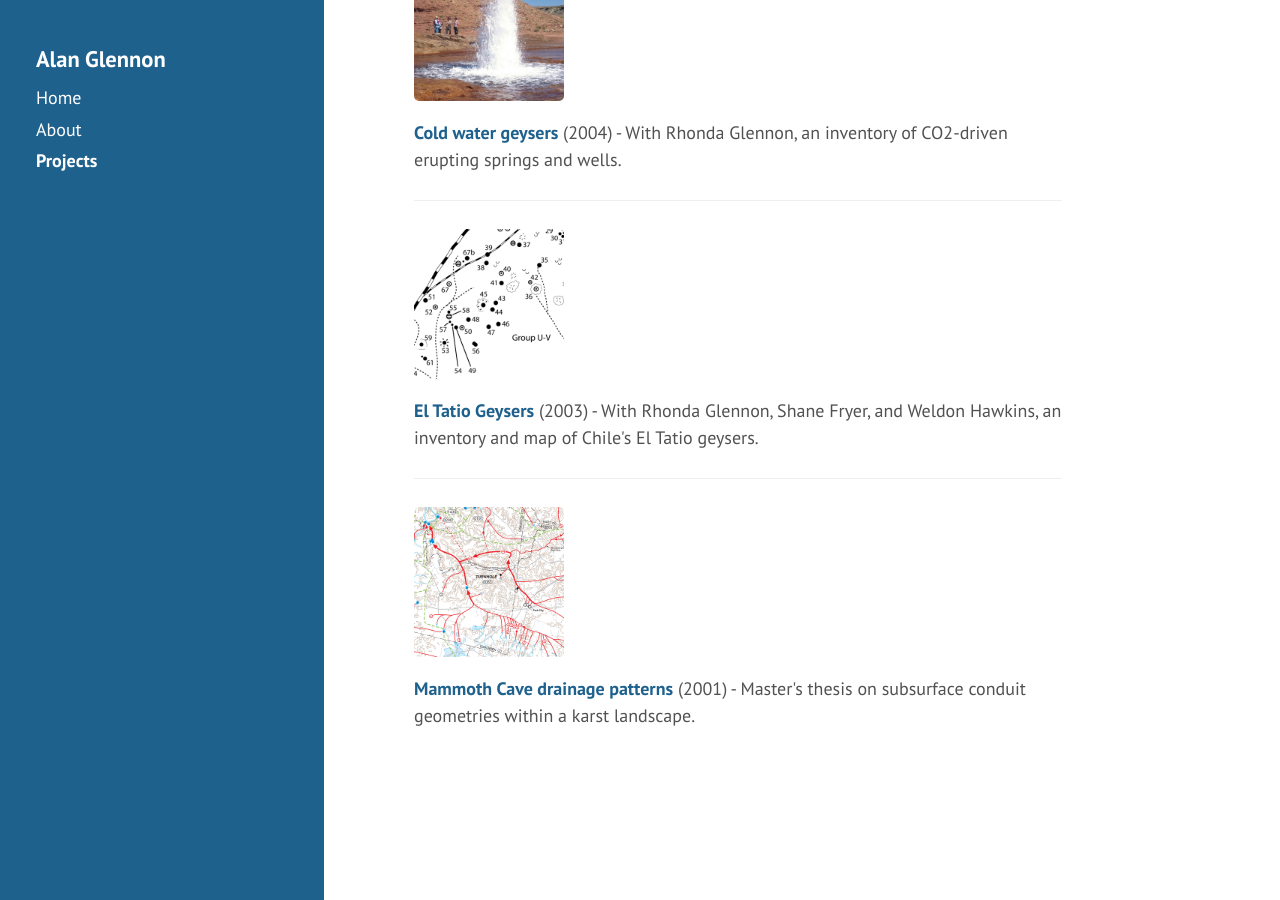
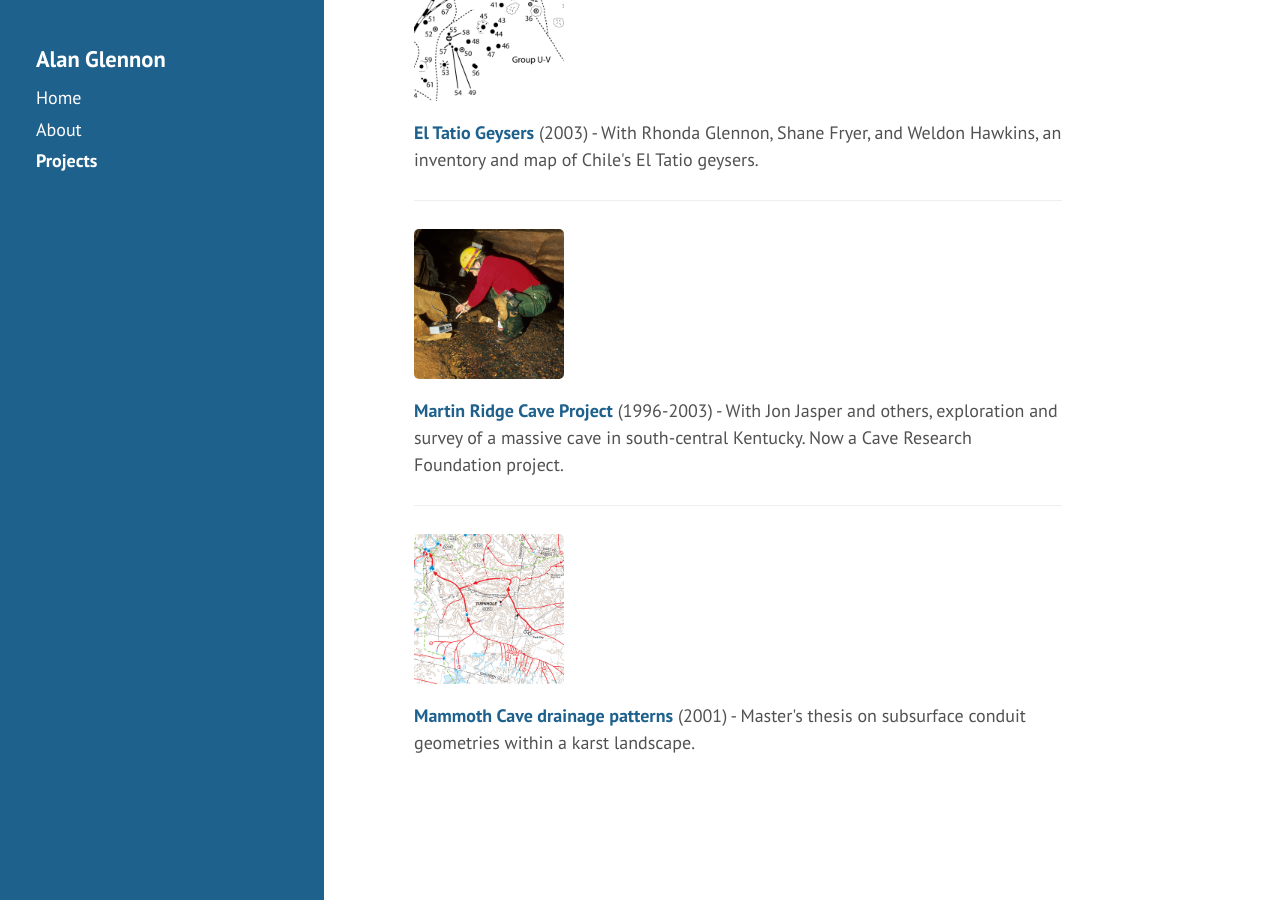
Before and after one commit to glennon/glennon.github.io, a Jekyll site: the page built from projects.md, in a window 1280 px wide and 900 px high, scrolled down 3448 px. Built offline with Jekyll 4.4.1, drawn with Linux system fonts in a browser that asks for light colours; some of the changed text lies outside the part shown.

Commit message:
Update projects.md
reordered martin ridge cave

```diff
--- a/projects.md
+++ b/projects.md
@@ -29,13 +29,6 @@ title: Projects
 <p>
   <img src="/public/projects-pix/geysertimes.jpg" width="150em" alt="GeyserTimes app in use" />
   <a href="https://geysertimes.org/"><b>GeyserTimes</b></a> (2010-present) - With Jake Young, Will Boekel, et al, a notetaking app and database of geyser observations.
-</p>
-
----
-
-<p>
-  <img src="/public/projects-pix/conductivitytest.jpg" width="150em" alt="In-cave science" />
-  <a href="https://alanglennon.com/martin-ridge-cave/"><b>Martin Ridge Cave Project</b></a> (1996-present) - With Jon Jasper and others, exploration and survey of a massive cave in south-central Kentucky.
 </p>
 
 ---
@@ -104,6 +97,13 @@ title: Projects
 ---
 
 <p>
+  <img src="/public/projects-pix/conductivitytest.jpg" width="150em" alt="In-cave science" />
+  <a href="https://alanglennon.com/martin-ridge-cave/"><b>Martin Ridge Cave Project</b></a> (1996-2003) - With Jon Jasper and others, exploration and survey of a massive cave in south-central Kentucky. Now a Cave Research Foundation project.
+</p>
+
+---
+
+<p>
     <img src="/public/projects-pix/mammothdrainage.jpg" width="150em" alt="Karst groundwater basin map" />
   <a href="https://www.researchgate.net/publication/216876725_Application_of_Morphometric_Relationships_to_Active_Flow_Networks_within_the_Mammoth_Cave_Watershed"><b>Mammoth Cave drainage patterns</b></a> (2001) - Master's thesis on subsurface conduit geometries within a karst landscape.
 </p>
```
